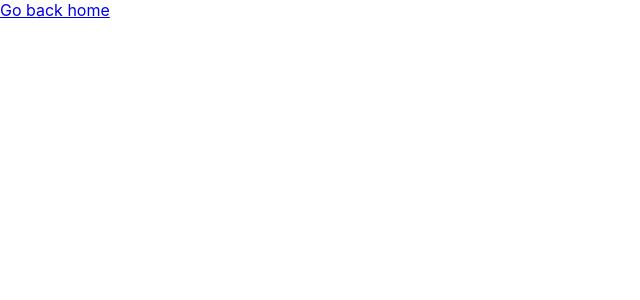
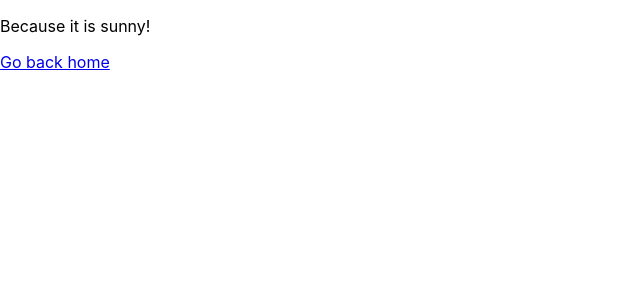
Before and after one commit to JustinSHong/react-intl-simple, a React (Create React App) app: page /day in a window 1280 px wide. Shown: the top 300 px of the page, without its empty margins (0-640 px from the left). Built offline with nearby package versions, Linux system fonts and the light colour scheme.

Commit message:
created Weather with formatted message

```diff
--- a/src/components/Weather.js
+++ b/src/components/Weather.js
@@ -0,0 +1,15 @@
+import React from "react";
+import { FormattedMessage } from "react-intl";
+
+const Weather = () => {
+    return (
+        <p>
+            <FormattedMessage
+                id="Weather.message"
+                defaultMessage="Because it is sunny!"
+            />
+        </p>
+    );
+};
+
+export default Weather;
--- a/src/pages/Day.js
+++ b/src/pages/Day.js
@@ -7,7 +7,7 @@ class Day extends Component {
     render() {
         return (
             <div>
-                {/* <Weather /> */}
+                <Weather />
                 <Link to="/">
                     <FormattedMessage
                         id="Day.homeLink"
```
